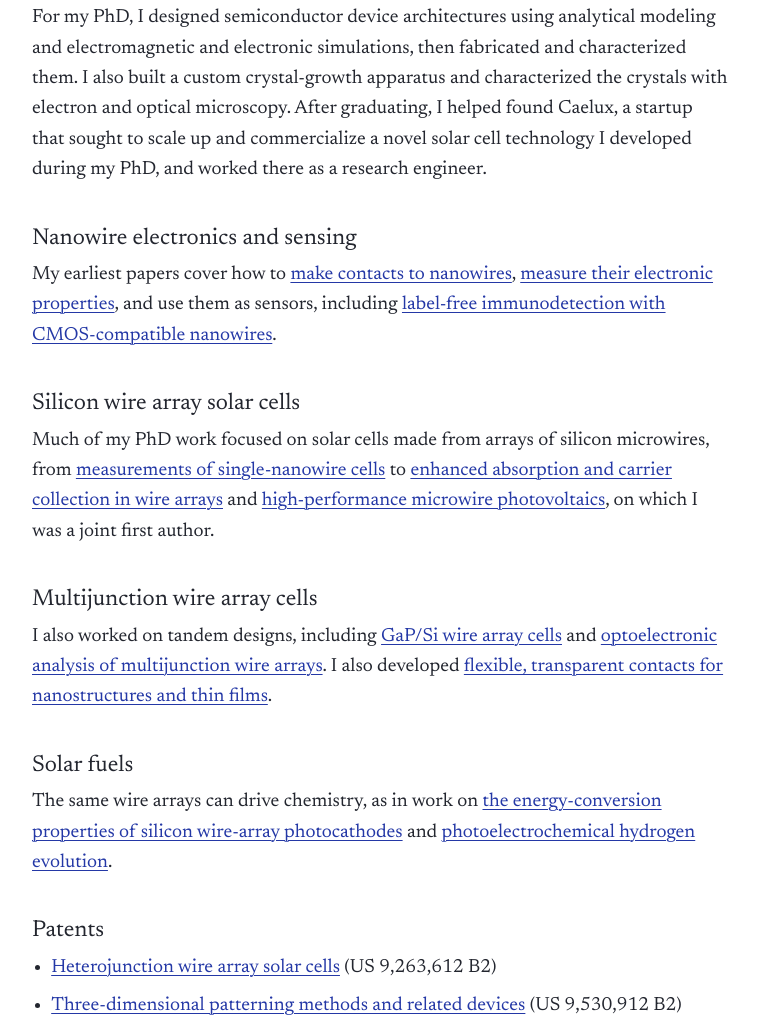
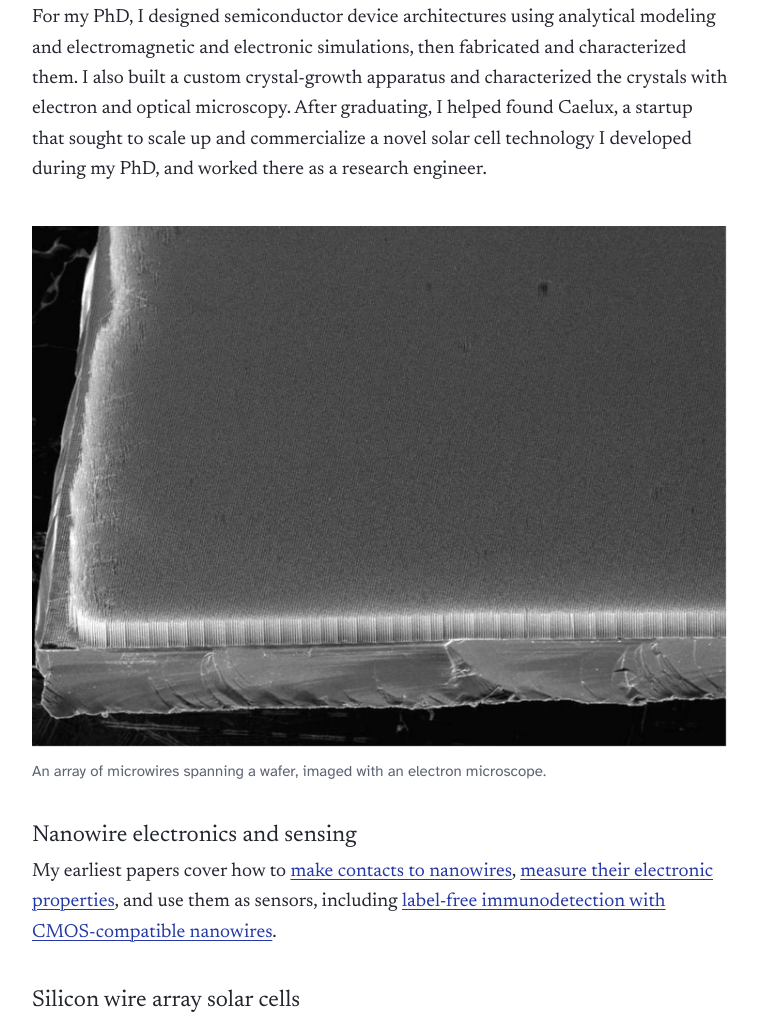
Before and after one commit to DanTurner-Evans/DanTurner-Evans.github.io, a plain HTML site: page docs/research.html in a window 1280 px wide. Shown: the part 3791-4817 px from the top of the page, without its empty margins (260-1018 px from the left). Drawn offline with Linux system fonts and the light colour scheme.

Commit message:
Add wire array image to Energy and semiconductors section
Co-Authored-By: Claude Opus 5.5 <noreply@anthropic.com>

```diff
--- a/docs/research.html
+++ b/docs/research.html
@@ -171,6 +171,10 @@
       <p>Driven by a desire to combat climate change, I have periodically threaded clean energy efforts throughout my career. For my PhD at Caltech, I designed and built solar cells, then helped found Caelux to commercialize the technology. While living in Virginia, I co-founded <a href="https://zerocarbonvirginia.com/">Zero Carbon Virginia</a>, a group of scientists, engineers, economists, public health experts, and concerned citizens seeking pragmatic paths to a zero-carbon energy future. On the Senate Appropriations Subcommittee on Energy and Water Development, I conducted oversight of the Department of Energy's basic and applied science programs and helped develop its plan for bringing AI into the national labs.</p>
       <p>I earned a BS in applied physics and electrical engineering at Yale in 2008 and a PhD in applied physics at Caltech in 2013, where I was a National Science Foundation Graduate Research Fellow.</p>
       <p>For my PhD, I designed semiconductor device architectures using analytical modeling and electromagnetic and electronic simulations, then fabricated and characterized them. I also built a custom crystal-growth apparatus and characterized the crystals with electron and optical microscopy. After graduating, I helped found Caelux, a startup that sought to scale up and commercialize a novel solar cell technology I developed during my PhD, and worked there as a research engineer.</p>
+      <figure class="plate">
+        <img src="assets/wire-array.jpg" width="1481" height="1112" alt="Electron micrograph of a dense array of microwires covering a wafer, seen at its corner">
+        <figcaption>An array of microwires spanning a wafer, imaged with an electron microscope.</figcaption>
+      </figure>
       <h3>Nanowire electronics and sensing</h3>
       <p>My earliest papers cover how to <a href="https://doi.org/10.1116/1.2162575">make contacts to nanowires</a>, <a href="https://doi.org/10.1063/1.2141927">measure their electronic properties</a>, and use them as sensors, including <a href="https://doi.org/10.1038/nature05498">label-free immunodetection with CMOS-compatible nanowires</a>.</p>
       <h3>Silicon wire array solar cells</h3>
```
Also changed, not shown: docs/assets/wire-array.jpg (added).
